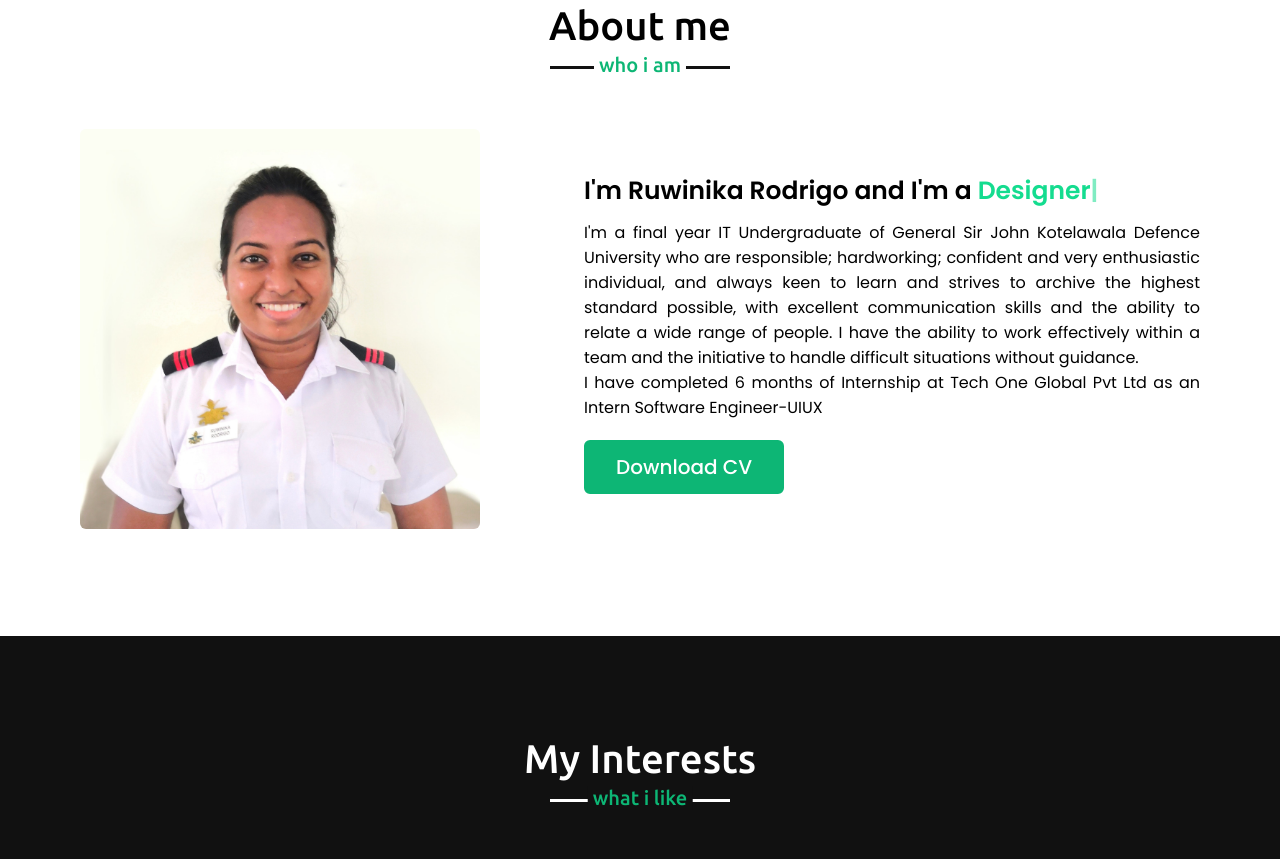
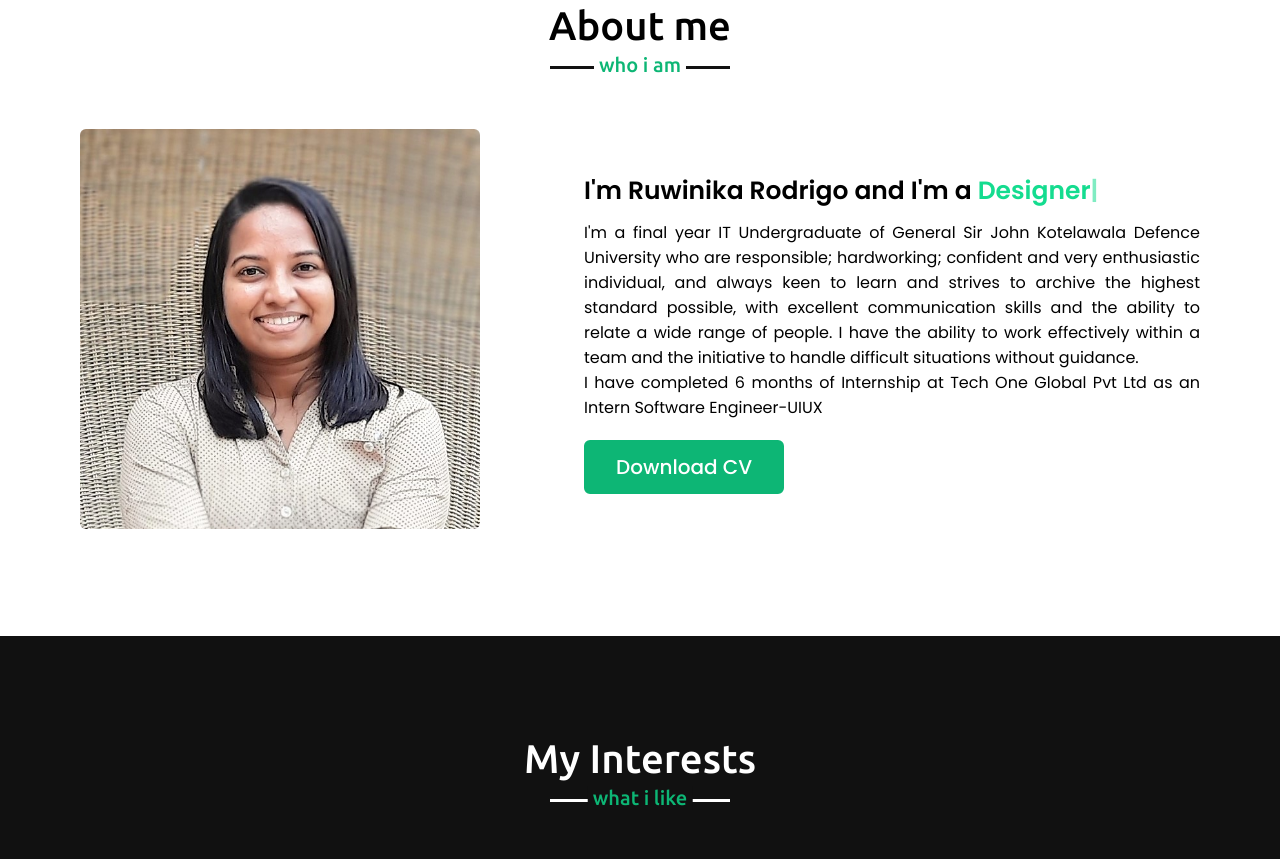
Before and after one commit to ruwinika97/I-m-Ruwinika-Rodrigo, a plain HTML site: page index.html in a window 1280 px wide. Shown: the part 897-1756 px from the top of the page. Drawn offline with nearby package versions, Linux system fonts and the light colour scheme.

Commit message:
new profile

```diff
--- a/index.html
+++ b/index.html
@@ -71,7 +71,7 @@
             <h2 class="title">About me</h2>
             <div class="about-content">
                 <div class="column left">
-                    <img src="images/profile1.jpg" alt="">
+                    <img src="images/me.jpeg" alt="">
                 </div>
                 <div class="column right">
                     <div class="text">I'm Ruwinika Rodrigo and I'm a <span class="typing-2"></span></div>
```
